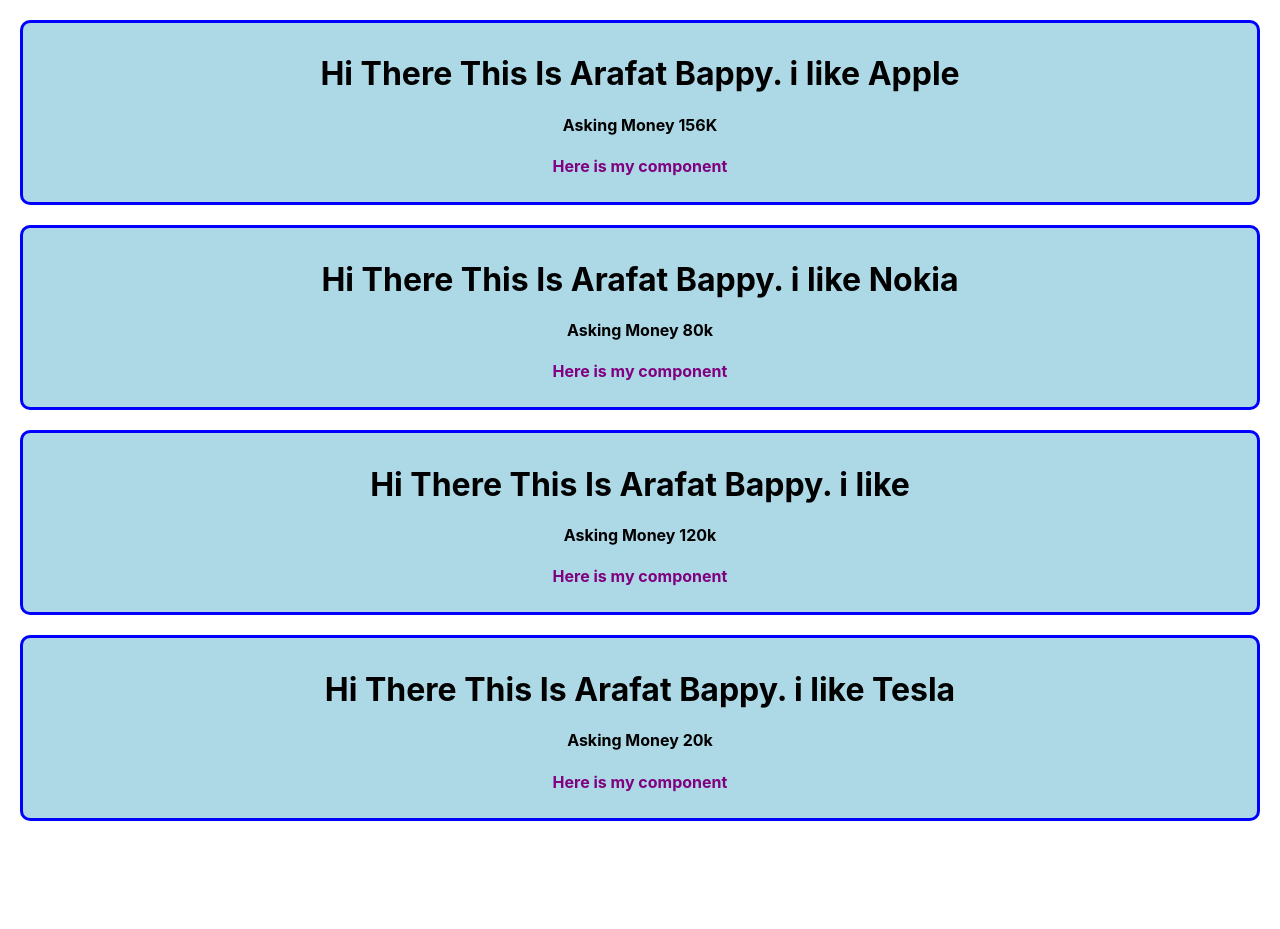
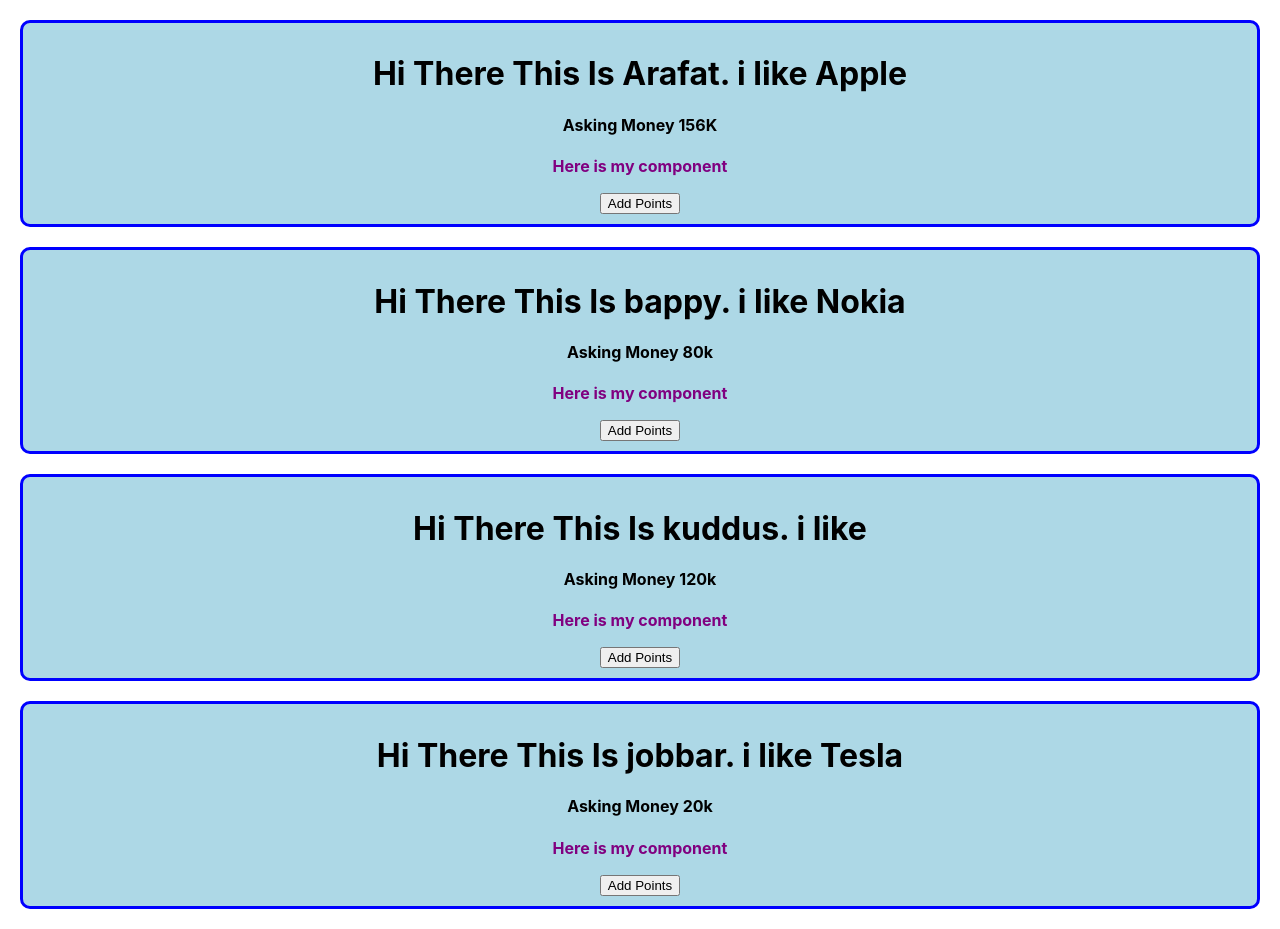
Before and after one commit to 404Bappy/React-Concepts, a React (Create React App) app in the folder Component/component-practice/: page / in a window 1280 px wide. Before the commit the page ends 841 px from the top, so only its background shows below. Built offline with nearby package versions, Linux system fonts and the light colour scheme.

Commit message:
first commit

```diff
--- a/Component/component-practice/src/App.js
+++ b/Component/component-practice/src/App.js
@@ -4,10 +4,10 @@
 function App() {
   return (
     <div className="App">
-      <MyComponent brand="Apple" price="156K"></MyComponent>
-      <MyComponent brand="Nokia" price="80k"></MyComponent>
-      <MyComponent brabd="Samsung" price="120k"></MyComponent>
-      <MyComponent brand="Tesla" price="20k"></MyComponent>
+      <MyComponent name='Arafat' brand="Apple" price="156K"></MyComponent>
+      <MyComponent name='bappy' brand="Nokia" price="80k"></MyComponent>
+      <MyComponent name='kuddus' brabd="Samsung" price="120k"></MyComponent>
+      <MyComponent name='jobbar' brand="Tesla" price="20k"></MyComponent>
     </div>
   );
 }
@@ -24,9 +24,10 @@
   }
   return (
     <div style={myStyle}>
-      <h1>Hi There This Is Arafat Bappy. i like {props.brand}</h1>
+      <h1>Hi There This Is {props.name}. i like {props.brand}</h1>
       <h4>Asking Money {props.price}</h4>
       <p style={{ color: 'purple', fontWeight: 'bold' }}>Here is my component</p>
+      <button>Add Points</button>
     </div>
   )
 }
```
